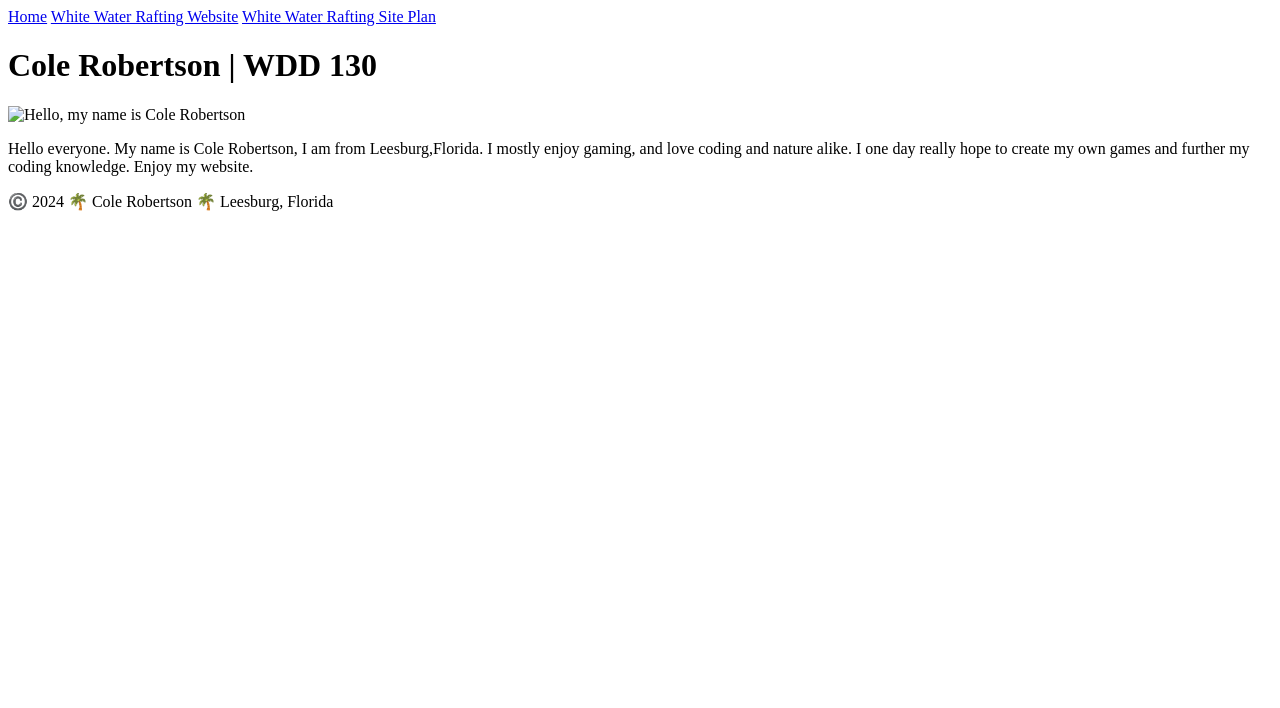
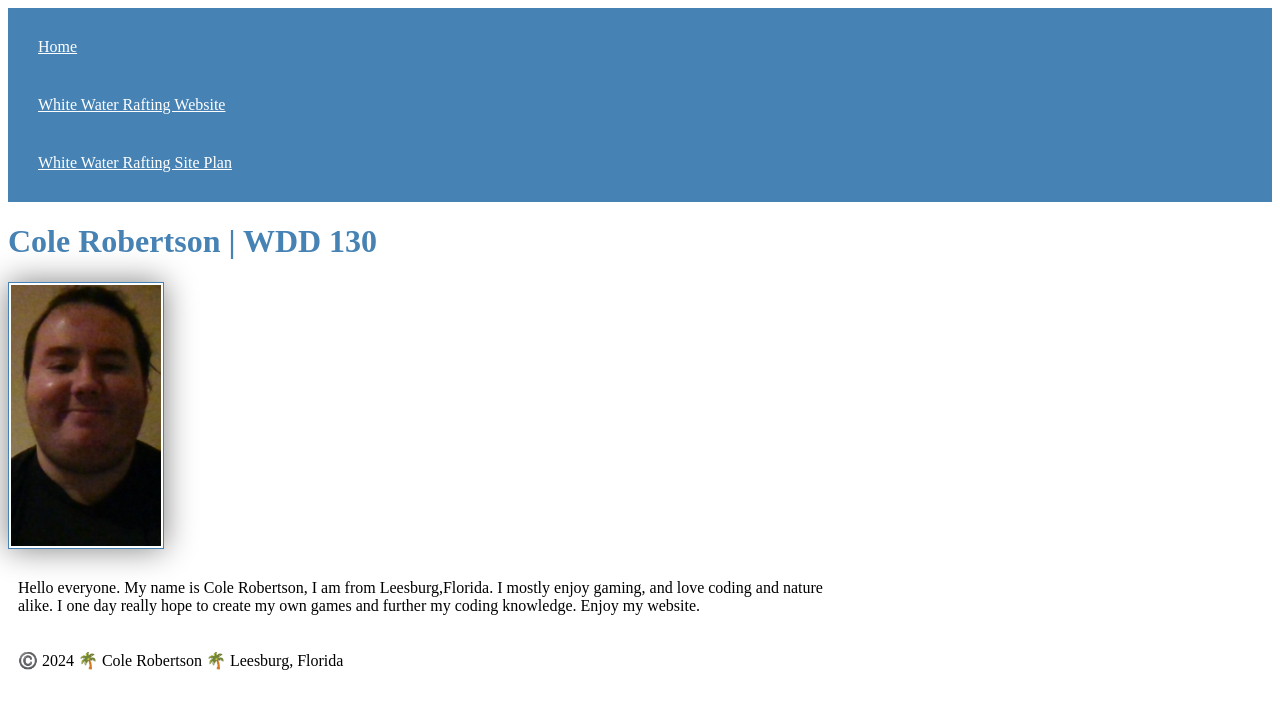
Before and after one commit to MagmaFlame007/WDD130, a plain HTML site: page index.html in a window 1280 px wide. Drawn offline with Linux system fonts and the light colour scheme.

Commit message:
fixing the issues

```diff
--- a/index.html
+++ b/index.html
@@ -4,6 +4,9 @@
         <meta charset="utf-8">
         <meta name="viewport" content="width=device-width,initial-scale=1.0">
         <title>Cole Robertson | WDD 130 </title>
+        <meta name="description" content="Hello, my name is Cole. This main home page will hopefully be able to get you to whatever information you are looking for.">
+        <meta name="Author" content="Cole Robertson">
+        <link rel="stylesheet" href="styles/styles.css">
     </head>
     <body>
         <header>
--- /dev/null
+++ b/styles/styles.css
@@ -0,0 +1,25 @@
+nav {
+    background-color:steelblue;
+    padding: 10px;
+}
+nav a {
+    color: white;
+    display: block;
+    padding: 20px;
+}
+h1 {
+    color:steelblue;
+}
+img {
+    width: 150px;
+    height: auto;
+    border: 1px solid steelblue;
+    padding: 2px;
+    box-shadow: 0 0 30px gray;
+}
+p {
+    padding: 10px;
+}
+main {
+    max-width: 840px;
+}
```
Also changed, not shown: images/profile.jpg (added).
